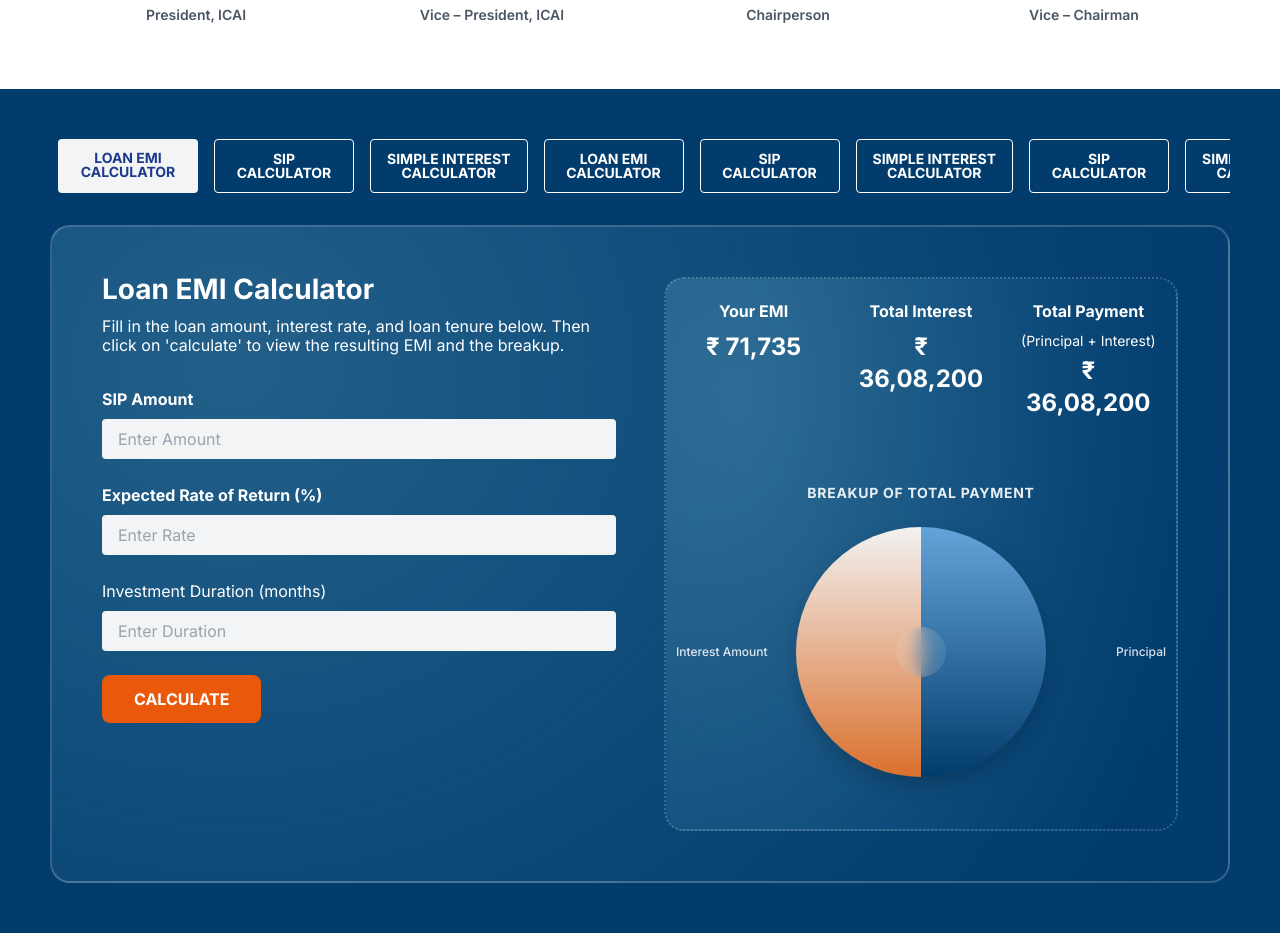
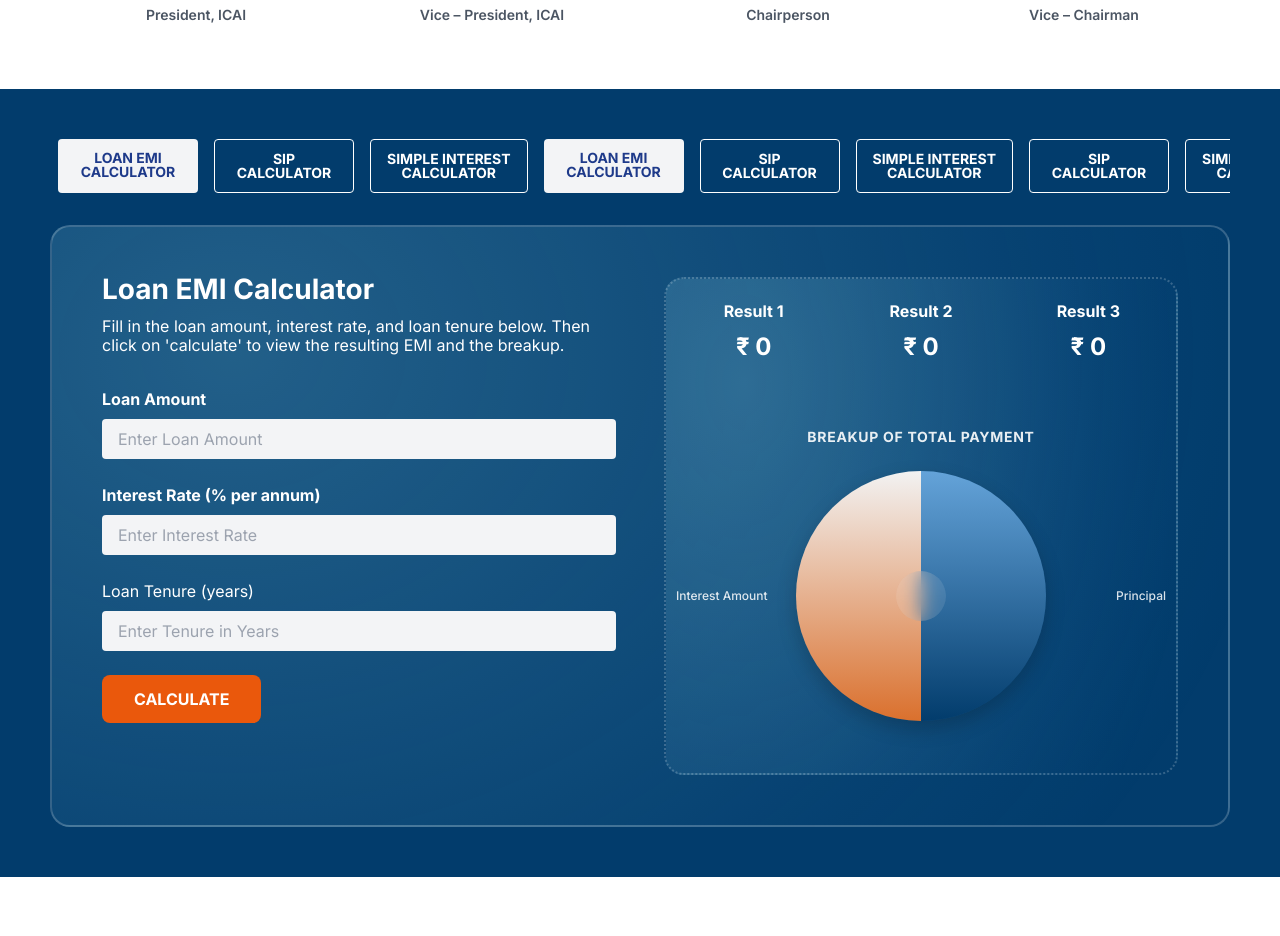
Before and after one commit to Priyanshu12-prince/icai, a React (Vite) app: page / in a window 1280 px wide. Shown: the part 1080-2016 px from the top of the page. Built offline with nearby package versions, Linux system fonts and the light colour scheme.

Commit message:
add  the  calculator

```diff
--- a/src/components/Calculator.jsx
+++ b/src/components/Calculator.jsx
@@ -2,11 +2,24 @@ import React, { useState } from 'react';
 import "../css/calculator.css"
 
 const Calculator = () => {
+  const [activeTab, setActiveTab] = useState('loan-emi');
   const [formData, setFormData] = useState({
-    sipAmount: '',
-    rateOfReturn: '',
-    investmentDuration: '',
+    amount: '',
+    rate: '',
+    duration: '',
   });
+  const [results, setResults] = useState(null);
+
+  const calculatorTabs = [
+    { id: 'loan-emi', label: 'LOAN EMI\nCALCULATOR', active: false },
+    { id: 'sip', label: 'SIP\nCALCULATOR', active: false },
+    { id: 'simple-interest', label: 'SIMPLE INTEREST\nCALCULATOR', active: false },
+    { id: 'loan-emi', label: 'LOAN EMI\nCALCULATOR', active: false },
+    { id: 'sip', label: 'SIP\nCALCULATOR', active: false },
+    { id: 'simple-interest', label: 'SIMPLE INTEREST\nCALCULATOR', active: false },
+    { id: 'sip', label: 'SIP\nCALCULATOR', active: false },
+    { id: 'simple-interest', label: 'SIMPLE INTEREST\nCALCULATOR', active: false },
+  ];
 
   const handleInputChange = (e) => {
     setFormData({
@@ -15,21 +28,250 @@ const Calculator = () => {
     });
   };
 
-  const handleCalculate = () => {
-    // Add calculation logic here
-    console.log('Calculating with:', formData);
+  const handleTabClick = (tabId) => {
+    setActiveTab(tabId);
+    setFormData({ amount: '', rate: '', duration: '' });
+    setResults(null);
   };
 
-  const calculatorTabs = [
-    { id: 'loan-emi', label: 'LOAN EMI\nCALCULATOR', active: true },
-    { id: 'sip', label: 'SIP\nCALCULATOR', active: false },
-    { id: 'simple-interest', label: 'SIMPLE INTEREST\nCALCULATOR', active: false },
-    { id: 'loan-emi', label: 'LOAN EMI\nCALCULATOR', active: false },
-    { id: 'sip', label: 'SIP\nCALCULATOR', active: false },
-    { id: 'simple-interest', label: 'SIMPLE INTEREST\nCALCULATOR', active: false },
-    { id: 'sip', label: 'SIP\nCALCULATOR', active: false },
-    { id: 'simple-interest', label: 'SIMPLE INTEREST\nCALCULATOR', active: false },
-  ];
+  const calculateLoanEMI = (principal, rate, tenure) => {
+    const monthlyRate = rate / (12 * 100);
+    const numberOfPayments = tenure * 12;
+
+    if (monthlyRate === 0) {
+      return {
+        emi: principal / numberOfPayments,
+        totalPayment: principal,
+        totalInterest: 0
+      };
+    }
+
+    const emi = (principal * monthlyRate * Math.pow(1 + monthlyRate, numberOfPayments)) /
+                (Math.pow(1 + monthlyRate, numberOfPayments) - 1);
+
+    const totalPayment = emi * numberOfPayments;
+    const totalInterest = totalPayment - principal;
+
+    return {
+      emi: Math.round(emi),
+      totalPayment: Math.round(totalPayment),
+      totalInterest: Math.round(totalInterest),
+      principal: Math.round(principal)
+    };
+  };
+
+  const calculateSIP = (monthlyInvestment, annualRate, months) => {
+    const monthlyRate = annualRate / (12 * 100);
+
+    if (monthlyRate === 0) {
+      return {
+        maturityAmount: monthlyInvestment * months,
+        totalInvestment: monthlyInvestment * months,
+        totalReturns: 0
+      };
+    }
+
+    const maturityAmount = monthlyInvestment *
+      (((Math.pow(1 + monthlyRate, months) - 1) / monthlyRate) * (1 + monthlyRate));
+
+    const totalInvestment = monthlyInvestment * months;
+    const totalReturns = maturityAmount - totalInvestment;
+
+    return {
+      maturityAmount: Math.round(maturityAmount),
+      totalInvestment: Math.round(totalInvestment),
+      totalReturns: Math.round(totalReturns)
+    };
+  };
+
+  const calculateSimpleInterest = (principal, rate, time) => {
+    const interest = (principal * rate * time) / 100;
+    const totalAmount = principal + interest;
+
+    return {
+      interest: Math.round(interest),
+      totalAmount: Math.round(totalAmount),
+      principal: Math.round(principal)
+    };
+  };
+
+  const handleCalculate = () => {
+    const amount = parseFloat(formData.amount);
+    const rate = parseFloat(formData.rate);
+    const duration = parseFloat(formData.duration);
+
+    if (!amount || !rate || !duration) {
+      alert('Please fill in all fields');
+      return;
+    }
+
+    let calculationResults;
+
+    switch (activeTab) {
+      case 'loan-emi':
+        calculationResults = calculateLoanEMI(amount, rate, duration);
+        break;
+      case 'sip':
+        calculationResults = calculateSIP(amount, rate, duration);
+        break;
+      case 'simple-interest':
+        calculationResults = calculateSimpleInterest(amount, rate, duration);
+        break;
+      default:
+        calculationResults = calculateLoanEMI(amount, rate, duration);
+    }
+
+    setResults(calculationResults);
+  };
+
+  const getInputLabels = () => {
+    switch (activeTab) {
+      case 'loan-emi':
+        return {
+          amount: 'Loan Amount',
+          rate: 'Interest Rate (% per annum)',
+          duration: 'Loan Tenure (years)',
+          amountPlaceholder: 'Enter Loan Amount',
+          ratePlaceholder: 'Enter Interest Rate',
+          durationPlaceholder: 'Enter Tenure in Years'
+        };
+      case 'sip':
+        return {
+          amount: 'SIP Amount (Monthly)',
+          rate: 'Expected Rate of Return (% per annum)',
+          duration: 'Investment Duration (months)',
+          amountPlaceholder: 'Enter Monthly SIP Amount',
+          ratePlaceholder: 'Enter Expected Return Rate',
+          durationPlaceholder: 'Enter Duration in Months'
+        };
+      case 'simple-interest':
+        return {
+          amount: 'Principal Amount',
+          rate: 'Interest Rate (% per annum)',
+          duration: 'Time Period (years)',
+          amountPlaceholder: 'Enter Principal Amount',
+          ratePlaceholder: 'Enter Interest Rate',
+          durationPlaceholder: 'Enter Time in Years'
+        };
+      default:
+        return {
+          amount: 'Loan Amount',
+          rate: 'Interest Rate (% per annum)',
+          duration: 'Loan Tenure (years)',
+          amountPlaceholder: 'Enter Loan Amount',
+          ratePlaceholder: 'Enter Interest Rate',
+          durationPlaceholder: 'Enter Tenure in Years'
+        };
+    }
+  };
+
+  const getTitle = () => {
+    switch (activeTab) {
+      case 'loan-emi':
+        return 'Loan EMI Calculator';
+      case 'sip':
+        return 'SIP Calculator';
+      case 'simple-interest':
+        return 'Simple Interest Calculator';
+      default:
+        return 'Loan EMI Calculator';
+    }
+  };
+
+  const getDescription = () => {
+    switch (activeTab) {
+      case 'loan-emi':
+        return 'Fill in the loan amount, interest rate, and loan tenure below. Then click on \'calculate\' to view the resulting EMI and the breakup.';
+      case 'sip':
+        return 'Fill in the monthly SIP amount, expected rate of return, and investment duration below. Then click on \'calculate\' to view the maturity amount.';
+      case 'simple-interest':
+        return 'Fill in the principal amount, interest rate, and time period below. Then click on \'calculate\' to view the simple interest and total amount.';
+      default:
+        return 'Fill in the loan amount, interest rate, and loan tenure below. Then click on \'calculate\' to view the resulting EMI and the breakup.';
+    }
+  };
+
+  const renderResults = () => {
+    if (!results) {
+      return (
+        <div className="grid grid-cols-1 sm:grid-cols-2 lg:grid-cols-3 gap-6 sm:gap-8 mb-8 text-center">
+          <div>
+            <h3 className="font-bold mb-2 text-sm sm:text-base">Result 1</h3>
+            <p className="text-xl sm:text-2xl font-bold">₹ 0</p>
+          </div>
+          <div>
+            <h3 className="font-bold mb-2 text-sm sm:text-base">Result 2</h3>
+            <p className="text-xl sm:text-2xl font-bold">₹ 0</p>
+          </div>
+          <div>
+            <h3 className="font-bold mb-2 text-sm sm:text-base">Result 3</h3>
+            <p className="text-xl sm:text-2xl font-bold">₹ 0</p>
+          </div>
+        </div>
+      );
+    }
+
+    switch (activeTab) {
+      case 'loan-emi':
+        return (
+          <div className="grid grid-cols-1 sm:grid-cols-2 lg:grid-cols-3 gap-6 sm:gap-8 mb-8 text-center">
+            <div>
+              <h3 className="font-bold mb-2 text-sm sm:text-base">Your EMI</h3>
+              <p className="text-xl sm:text-2xl font-bold">₹ {results.emi.toLocaleString()}</p>
+            </div>
+            <div>
+              <h3 className="font-bold mb-2 text-sm sm:text-base">Total Interest</h3>
+              <p className="text-xl sm:text-2xl font-bold">₹ {results.totalInterest.toLocaleString()}</p>
+            </div>
+            <div>
+              <h3 className="font-bold mb-2 text-sm sm:text-base">Total Payment</h3>
+              <p className="text-xs sm:text-sm mb-1">(Principal + Interest)</p>
+              <p className="text-xl sm:text-2xl font-bold">₹ {results.totalPayment.toLocaleString()}</p>
+            </div>
+          </div>
+        );
+      case 'sip':
+        return (
+          <div className="grid grid-cols-1 sm:grid-cols-2 lg:grid-cols-3 gap-6 sm:gap-8 mb-8 text-center">
+            <div>
+              <h3 className="font-bold mb-2 text-sm sm:text-base">Maturity Amount</h3>
+              <p className="text-xl sm:text-2xl font-bold">₹ {results.maturityAmount.toLocaleString()}</p>
+            </div>
+            <div>
+              <h3 className="font-bold mb-2 text-sm sm:text-base">Total Investment</h3>
+              <p className="text-xl sm:text-2xl font-bold">₹ {results.totalInvestment.toLocaleString()}</p>
+            </div>
+            <div>
+              <h3 className="font-bold mb-2 text-sm sm:text-base">Total Returns</h3>
+              <p className="text-xs sm:text-sm mb-1">(Gains)</p>
+              <p className="text-xl sm:text-2xl font-bold">₹ {results.totalReturns.toLocaleString()}</p>
+            </div>
+          </div>
+        );
+      case 'simple-interest':
+        return (
+          <div className="grid grid-cols-1 sm:grid-cols-2 lg:grid-cols-3 gap-6 sm:gap-8 mb-8 text-center">
+            <div>
+              <h3 className="font-bold mb-2 text-sm sm:text-base">Simple Interest</h3>
+              <p className="text-xl sm:text-2xl font-bold">₹ {results.interest.toLocaleString()}</p>
+            </div>
+            <div>
+              <h3 className="font-bold mb-2 text-sm sm:text-base">Principal Amount</h3>
+              <p className="text-xl sm:text-2xl font-bold">₹ {results.principal.toLocaleString()}</p>
+            </div>
+            <div>
+              <h3 className="font-bold mb-2 text-sm sm:text-base">Total Amount</h3>
+              <p className="text-xs sm:text-sm mb-1">(Principal + Interest)</p>
+              <p className="text-xl sm:text-2xl font-bold">₹ {results.totalAmount.toLocaleString()}</p>
+            </div>
+          </div>
+        );
+      default:
+        return null;
+    }
+  };
+
+  const labels = getInputLabels();
 
   return (
     <section className=" calculatorSection">
@@ -40,10 +282,12 @@ const Calculator = () => {
             {calculatorTabs.map((tab, index) => (
               <div
                 key={index}
-                className={`tabText min-w-[140px] px-4 py-3 rounded text-center font-bold whitespace-pre-line text-xs sm:text-sm md:text-base ${tab.active
-                  ? 'bg-gray-100 text-blue-900'
-                  : 'border border-white text-white'
-                  }`}
+                onClick={() => handleTabClick(tab.id)}
+                className={`tabText min-w-[140px] px-4 py-3 rounded text-center font-bold whitespace-pre-line text-xs sm:text-sm md:text-base cursor-pointer transition-colors ${
+                  activeTab === tab.id
+                    ? 'bg-gray-100 text-blue-900'
+                    : 'border border-white text-white hover:bg-gray-800'
+                }`}
               >
                 {tab.label}
               </div>
@@ -51,52 +295,50 @@ const Calculator = () => {
           </div>
         </div>
 
-
         <div className=" grid grid-cols-1 lg:grid-cols-2 gap-12  CalculatorContainer">
           {/* Left Column - Form */}
           <div className="text-white px-4 sm:px-0 max-w-xl mx-auto">
             <h2 className="text-2xl sm:text-3xl font-bold mb-4 sm:text-left calText">
-              Loan EMI Calculator
+              {getTitle()}
             </h2>
 
             <p className="mb-8 calDis">
-              Fill in the loan amount, interest rate, and loan tenure below.
-              Then click on 'calculate' to view the resulting EMI and the breakup.
+              {getDescription()}
             </p>
 
             <div className="space-y-6">
               <div>
-                <label className="block font-bold mb-2 text-sm sm:text-base">SIP Amount</label>
+                <label className="block font-bold mb-2 text-sm sm:text-base">{labels.amount}</label>
                 <input
-                  type="text"
-                  name="sipAmount"
-                  value={formData.sipAmount}
+                  type="number"
+                  name="amount"
+                  value={formData.amount}
                   onChange={handleInputChange}
-                  placeholder="Enter Amount"
+                  placeholder={labels.amountPlaceholder}
                   className="w-full px-3 py-2 sm:px-4 bg-gray-100 text-gray-900 rounded text-sm sm:text-base"
                 />
               </div>
 
               <div>
-                <label className="block font-bold mb-2 text-sm sm:text-base">Expected Rate of Return (%)</label>
+                <label className="block font-bold mb-2 text-sm sm:text-base">{labels.rate}</label>
                 <input
-                  type="text"
-                  name="rateOfReturn"
-                  value={formData.rateOfReturn}
+                  type="number"
+                  name="rate"
+                  value={formData.rate}
                   onChange={handleInputChange}
-                  placeholder="Enter Rate"
+                  placeholder={labels.ratePlaceholder}
                   className="w-full px-3 py-2 sm:px-4 bg-gray-100 text-gray-900 rounded text-sm sm:text-base"
                 />
               </div>
 
               <div>
-                <label className="block font-inter mb-2 text-sm sm:text-base">Investment Duration (months)</label>
+                <label className="block font-inter mb-2 text-sm sm:text-base">{labels.duration}</label>
                 <input
-                  type="text"
-                  name="investmentDuration"
-                  value={formData.investmentDuration}
+                  type="number"
+                  name="duration"
+                  value={formData.duration}
                   onChange={handleInputChange}
-                  placeholder="Enter Duration"
+                  placeholder={labels.durationPlaceholder}
                   className="w-full px-3 py-2 sm:px-4 bg-gray-100 text-gray-900 rounded text-sm sm:text-base"
                 />
               </div>
@@ -110,25 +352,10 @@ const Calculator = () => {
             </div>
           </div>
 
-
           {/* Right Column - Results */}
           <div className="text-white barGraph px-4 sm:px-6 md:px-10 py-6">
-            {/* EMI Summary - responsive grid */}
-            <div className="grid grid-cols-1 sm:grid-cols-2 lg:grid-cols-3 gap-6 sm:gap-8 mb-8 text-center">
-              <div>
-                <h3 className="font-bold mb-2 text-sm sm:text-base">Your EMI</h3>
-                <p className="text-xl sm:text-2xl font-bold">₹ 71,735</p>
-              </div>
-              <div>
-                <h3 className="font-bold mb-2 text-sm sm:text-base">Total Interest</h3>
-                <p className="text-xl sm:text-2xl font-bold">₹ 36,08,200</p>
-              </div>
-              <div>
-                <h3 className="font-bold mb-2 text-sm sm:text-base">Total Payment</h3>
-                <p className="text-xs sm:text-sm mb-1">(Principal + Interest)</p>
-                <p className="text-xl sm:text-2xl font-bold">₹ 36,08,200</p>
-              </div>
-            </div>
+            {/* Results Summary - responsive grid */}
+            {renderResults()}
 
             {/* Pie Chart Section */}
             <div className="rounded-lg p-4 sm:p-8 text-center">
@@ -148,15 +375,19 @@ const Calculator = () => {
                     <div className="center-circle-calc"></div>
                   </div>
                   <div className="chart-labels-calc">
-                    <div className="label-calc left-label-calc">Interest Amount</div>
-                    <div className="label-calc right-label-calc">Principal</div>
+                    <div className="label-calc left-label-calc">
+                      {activeTab === 'loan-emi' ? 'Interest Amount' :
+                       activeTab === 'sip' ? 'Total Returns' : 'Interest Amount'}
+                    </div>
+                    <div className="label-calc right-label-calc">
+                      {activeTab === 'loan-emi' ? 'Principal' :
+                       activeTab === 'sip' ? 'Investment' : 'Principal'}
+                    </div>
                   </div>
                 </div>
               </div>
             </div>
           </div>
-
-
         </div>
       </div>
     </section>
--- a/src/css/header.css
+++ b/src/css/header.css
@@ -3,6 +3,9 @@
     font-weight: 400;
     font-size: 14px;
     /* ✅ Corrected */
+}
+.transition-bg {
+  transition: background-image 1s ease-in-out;
 }
 
 .imageText {
--- a/src/imageUrl.js
+++ b/src/imageUrl.js
@@ -25,6 +25,7 @@ import a3 from "../public/images/a3.png"
 import upIcon from  '../public/images/upIcon.png'
 import orangeIcon from '../public/images/orangeIcon.png'
 import faqImage from '../public/images/faqImage.png'
+import bgImage from '../public/images/bgImage.png'
 
 
 
@@ -58,5 +59,6 @@ export const imageUrl = {
     a3,
     upIcon,
     orangeIcon  ,
-    faqImage
+    faqImage,
+    bgImage
 }
```
Also changed, not shown: public/images/bgImage.png (added).
